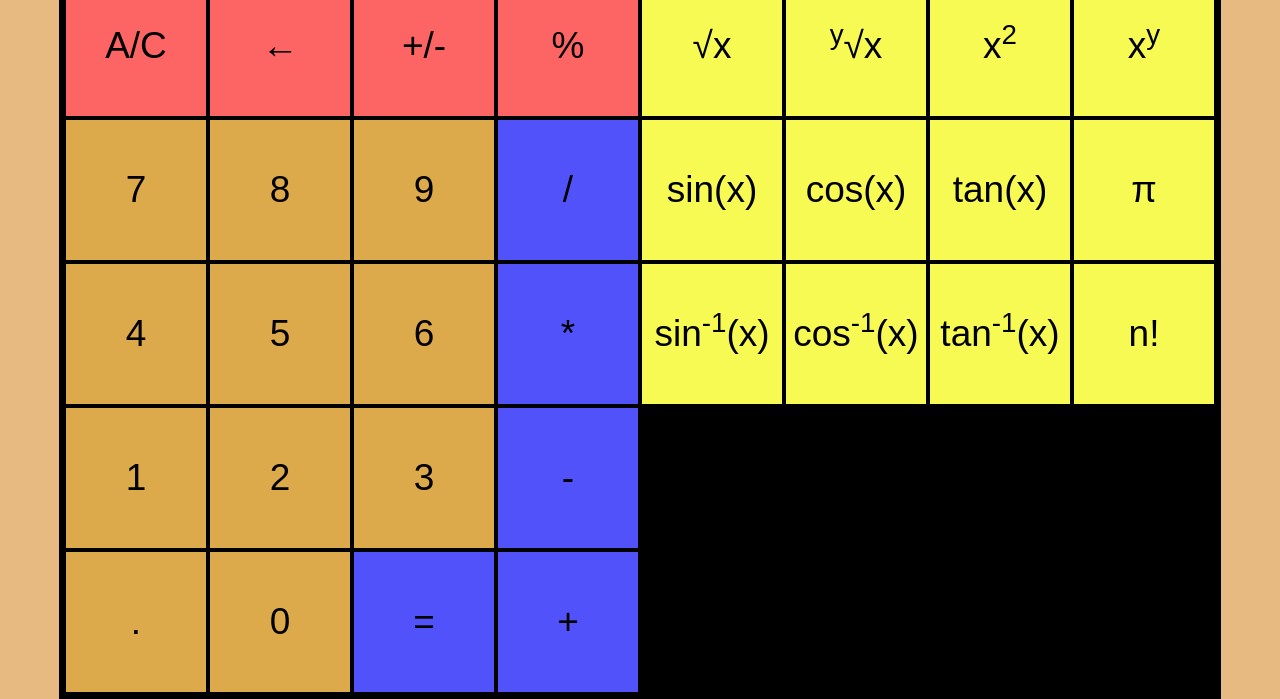
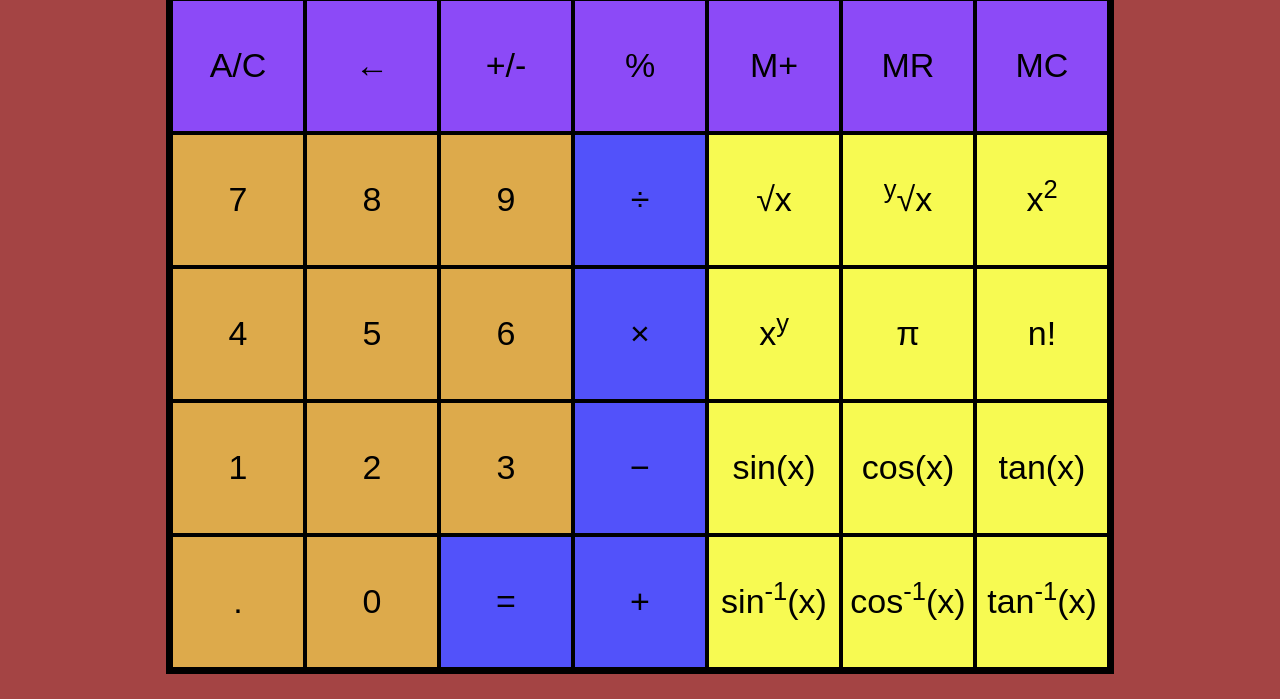
Before and after one commit to LittleRascat/TOP-Calculator, a plain HTML site: page index.html in a window 1280 px wide. Shown: the part 157-856 px from the top of the page. After the commit the page ends 831 px from the top, so only its background shows below. Drawn offline with Linux system fonts and the light colour scheme.

Commit message:
Added memory functions.

```diff
--- a/CSS/style.css
+++ b/CSS/style.css
@@ -4,7 +4,7 @@ body {
     flex-direction: column;
     justify-content: center;
     align-items: center;
-    background: rgb(230, 186, 129);
+    background: rgba(133, 4, 4, 0.74);
 }
 
 sub, sup {
@@ -26,9 +26,9 @@ sub {
 }
 
 button {
-    font-size: 37px;
-    height: 140px;
-    width: 140px;
+    font-size: 34px;
+    height: 130px;
+    width: 130px;
     margin: 2px;
     border: none;
 }
@@ -50,7 +50,7 @@ input[type='radio'] {
 
 .operation-display {
     height: 24px;
-    width: 1140px;
+    width: 926px;
     font-size: 24px;
     text-align: right;
     background: lightgray;
@@ -59,7 +59,7 @@ input[type='radio'] {
 
 .number-display {
     height: 60px;
-    width: 1140px;
+    width: 926px;
     font-size: 60px;
     text-align: right;
     background: lightgray;
@@ -71,8 +71,8 @@ input[type='radio'] {
     display: flex;
 }
 
-.clear, .delete, .negative, .percent {
-    background: rgb(253, 100, 100);
+.manipulation {
+    background: rgb(140, 74, 247);
 }
 
 .number {
--- a/index.html
+++ b/index.html
@@ -18,46 +18,49 @@
         <input class="radio" id="degrees" type="radio" name="angle-type" value="degrees" checked>Degrees<br>
       </div>
       <div class="row">
-        <button class="clear">A/C</button>
-        <button class="delete">&larr;</button>
-        <button class="negative">+/-</button>
-        <button class="percent">%</button>
-        <button class="sqrt sci">&Sqrt;x</button>
-        <button class="sci operator" value="R" onclick="operate(this.value)"><sup>y</sup>&Sqrt;x</button>
-        <button class="sq sci">x<sup>2</sup></button>
-        <button class="sci operator" value="^" onclick="operate(this.value)">x<sup>y</sup></button>
+        <button class="manipulation clear">A/C</button>
+        <button class="manipulation delete">&larr;</button>
+        <button class="manipulation negative">+/-</button>
+        <button class="manipulation percent">%</button>
+        <button class="manipulation memoryAdd">M+</button>
+        <button class="manipulation memoryRecall">MR</button>
+        <button class="manipulation memoryClear">MC</button>
       </div>
       <div class="row">
         <button class="number" value="7" onclick="display(this.value)">7</button>
         <button class="number" value="8" onclick="display(this.value)">8</button>
         <button class="number" value="9" onclick="display(this.value)">9</button>
-        <button class="operator" value="/" onclick="operate(this.value)">/</button>
-        <button class="sin sci">sin(x)</button>
-        <button class="cos sci">cos(x)</button>
-        <button class="tan sci">tan(x)</button>
-        <button class="sci number" onclick="display(Math.PI)">&pi;</button>
+        <button class="operator" value="/" onclick="operate(this.value)">&divide;</button>
+        <button class="sqrt sci">&Sqrt;x</button>
+        <button class="sci operator" value="R" onclick="operate(this.value)"><sup>y</sup>&Sqrt;x</button>
+        <button class="sq sci">x<sup>2</sup></button>
       </div>
       <div class="row">
         <button class="number" value="4" onclick="display(this.value)">4</button>
         <button class="number" value="5" onclick="display(this.value)">5</button>
         <button class="number" value="6" onclick="display(this.value)">6</button>
-        <button class="operator" value="*" onclick="operate(this.value)">*</button>
-        <button class="asin sci">sin<sup>-1</sup>(x)</button>
-        <button class="acos sci">cos<sup>-1</sup>(x)</button>
-        <button class="atan sci">tan<sup>-1</sup>(x)</button>
+        <button class="operator" value="*" onclick="operate(this.value)">&times;</button>
+        <button class="sci operator" value="^" onclick="operate(this.value)">x<sup>y</sup></button>
+        <button class="sci number" onclick="display(Math.PI)">&pi;</button>
         <button class="fac sci">n!</button>
       </div>
       <div class="row">
         <button class="number" value="1" onclick="display(this.value)">1</button>
         <button class="number" value="2" onclick="display(this.value)">2</button>
         <button class="number" value="3" onclick="display(this.value)">3</button>
-        <button class="operator" value="-" onclick="operate(this.value)">-</button>
+        <button class="operator" value="-" onclick="operate(this.value)">&minus;</button>
+        <button class="sin sci">sin(x)</button>
+        <button class="cos sci">cos(x)</button>
+        <button class="tan sci">tan(x)</button>
       </div>
       <div class="row">
         <button class="number" value="." onclick="display(this.value)">.</button>
         <button class="number" value="0" onclick="display(this.value)">0</button>
         <button class="operator" value="=" onclick="operate(this.value)">=</button>
         <button class="operator" value="+" onclick="operate(this.value)">+</button>
+        <button class="asin sci">sin<sup>-1</sup>(x)</button>
+        <button class="acos sci">cos<sup>-1</sup>(x)</button>
+        <button class="atan sci">tan<sup>-1</sup>(x)</button>
       </div>
     </div>
   </div>
--- a/script.js
+++ b/script.js
@@ -4,6 +4,7 @@ let value1 = '';
 let value2 = '';
 let operator;
 let decimal = 'enabled';
+let memory = '';
 
 const operationContent = document.querySelector('.operation-display');
 const displayContent = document.querySelector('.number-display');
@@ -11,6 +12,9 @@ const clear = document.querySelector('.clear');
 const deleteOne = document.querySelector('.delete');
 const negative = document.querySelector('.negative');
 const percent = document.querySelector('.percent');
+const memoryAdd = document.querySelector('.memoryAdd');
+const memoryRecall = document.querySelector('.memoryRecall');
+const memoryClear = document.querySelector('.memoryClear');
 const sqrt = document.querySelector('.sqrt');
 const sin = document.querySelector('.sin');
 const cos = document.querySelector('.cos');
@@ -123,6 +127,19 @@ negative.onclick = () => {
 percent.onclick = () => {
   displayValue /= 100;
   displayContent.textContent = displayValue;
+}
+
+memoryAdd.onclick = () => {
+  memory = displayValue;
+}
+
+memoryRecall.onclick = () => {
+  displayValue = memory;
+  displayContent.textContent = displayValue;
+}
+
+memoryClear.onclick = () => {
+  memory = '';
 }
 
 sqrt.onclick = () => {
```
